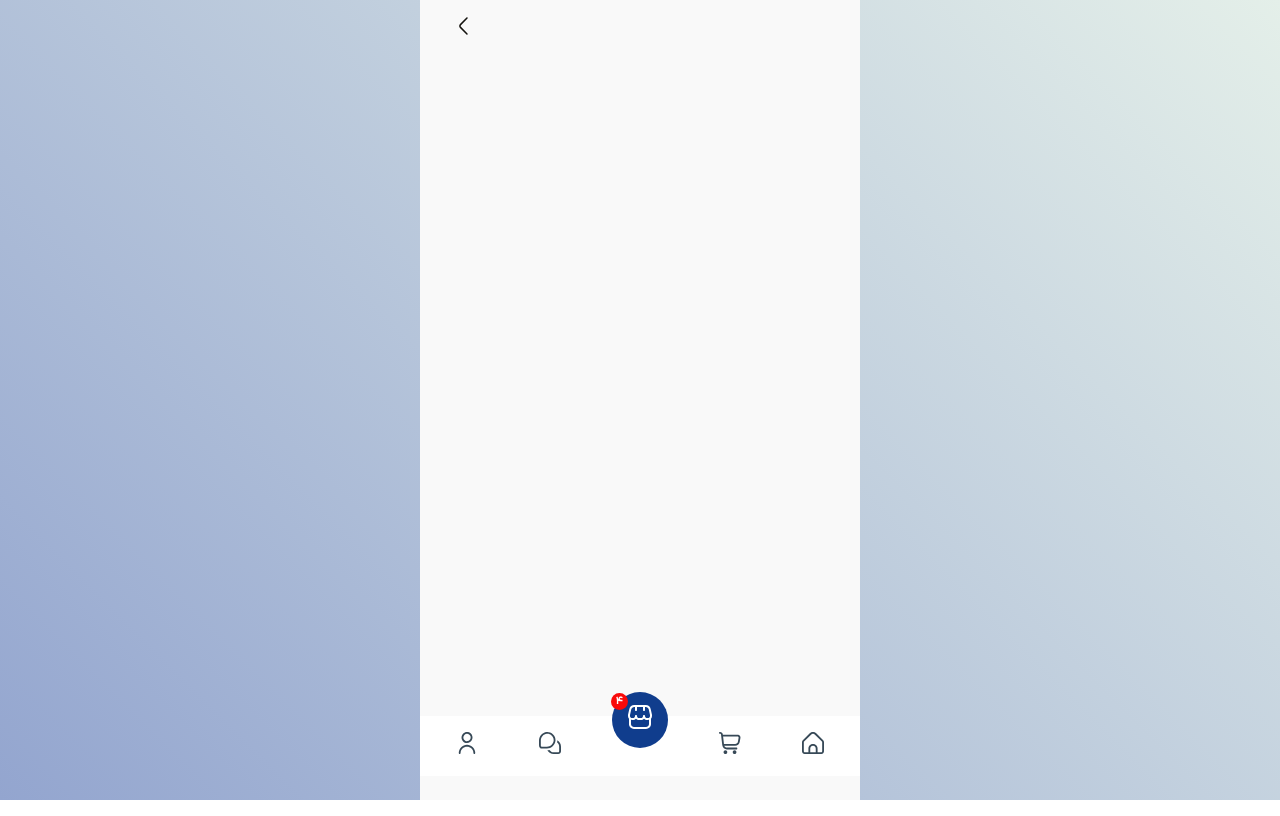
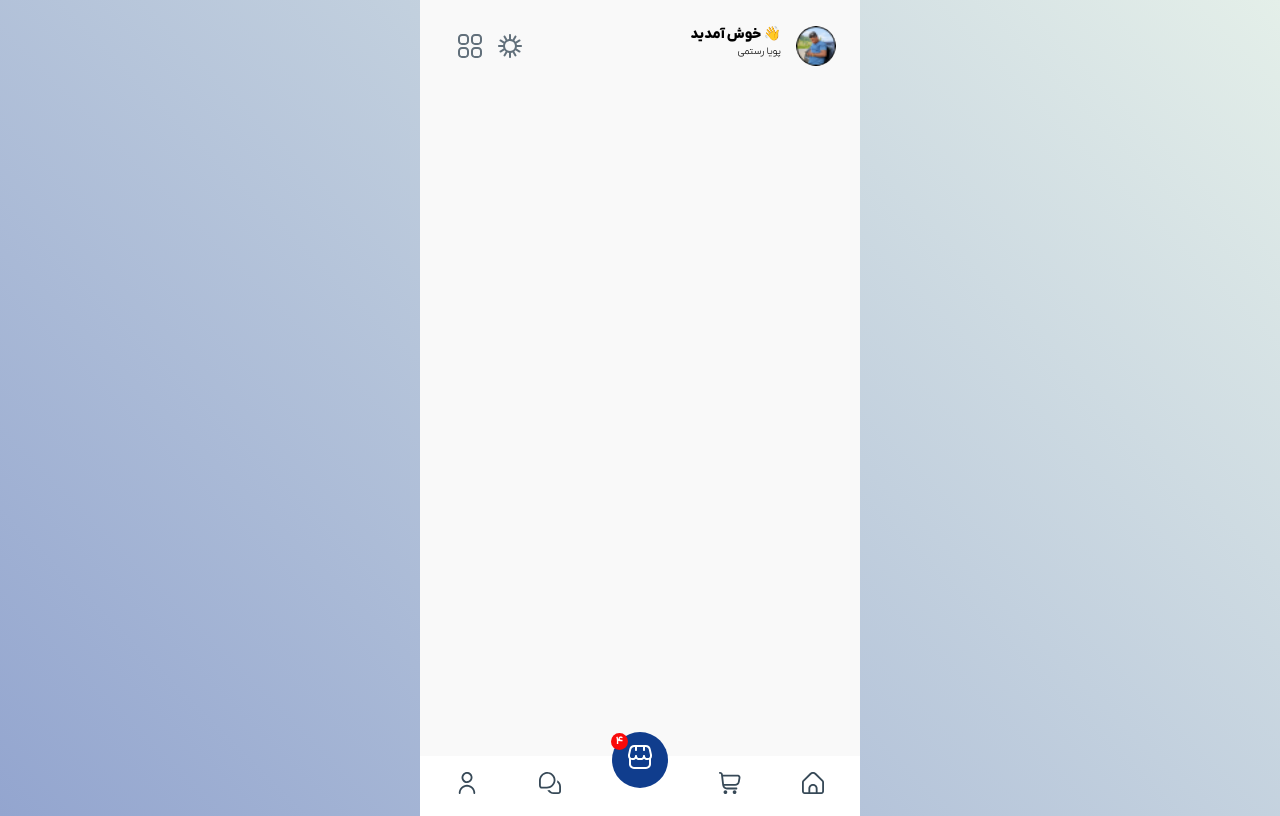
Before and after one commit to amzxir/rasa-app, a React (Vite) app: page /shop in a window 1280 px wide. Before the commit this address had no page. Built offline with nearby package versions, Linux system fonts and the light colour scheme.

Commit message:
start shop

```diff
--- a/src/App.jsx
+++ b/src/App.jsx
@@ -8,6 +8,7 @@ import { ThemeProvider, createTheme } from "@mui/material/styles";
 import ColorModeContext from "./context/color-mode-context";
 import Faq from "./components/faq/faq";
 import Auth from "./components/auth/auth";
+import LandingShop from "./components/platform/market/landing/landing";
 
 export default function App() {
   // start function darkmode
@@ -48,6 +49,7 @@ export default function App() {
             <Route path="/about" element={<About />}></Route>
             <Route path="/terms" element={<Terms />}></Route>
             <Route path="/faq" element={<Faq />}></Route>
+            <Route path="/shop" element={<LandingShop />}></Route>
           </Routes>
         </Layouts>
       </ThemeProvider>
--- a/src/components/home/home.jsx
+++ b/src/components/home/home.jsx
@@ -55,7 +55,7 @@ export default function Home() {
     },
     {
       id: 6,
-      path: null,
+      path: "/shop",
       name: "رسـا شــــاپ",
       path_img: "/image/shop.svg",
       slogan: "این یک متن تست است",
--- /dev/null
+++ b/src/components/platform/market/landing/landing.jsx
@@ -0,0 +1,10 @@
+import React from 'react'
+import { Box } from '@mui/material'
+
+export default function LandingShop() {
+  return (
+    <Box sx={{ mt: 5, mb: 5 }}>
+
+    </Box>
+  )
+}
--- a/src/layouts/header.jsx
+++ b/src/layouts/header.jsx
@@ -30,7 +30,7 @@ export default function Header() {
       }
       maxWidth="sm"
     >
-      {path !== "/" ? (
+      {path !== "/" && path !== "/shop" ? (
         <div
           className={
             theme.palette.mode === "light"
--- a/src/layouts/menu.jsx
+++ b/src/layouts/menu.jsx
@@ -32,7 +32,7 @@ export default function Menu() {
         maxWidth="sm"
       >
         <NavLink
-          to="/"
+          to={"/"}
           className={
             theme.palette.mode === "light" ? LightStyles.pr_1 : DarkStyles.pr_1
           }
@@ -47,6 +47,7 @@ export default function Menu() {
           <ShoppingCartIcon />
         </NavLink>
         <NavLink
+          to={"/shop"}
           className={
             theme.palette.mode === "light"
               ? LightStyles.shop_box
```
